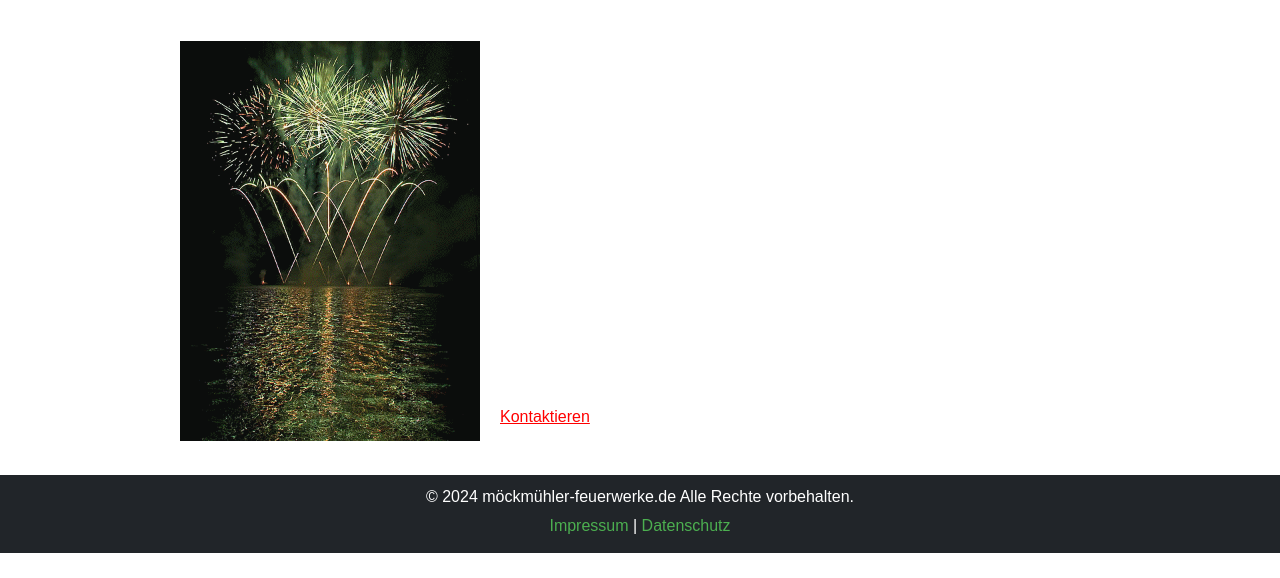
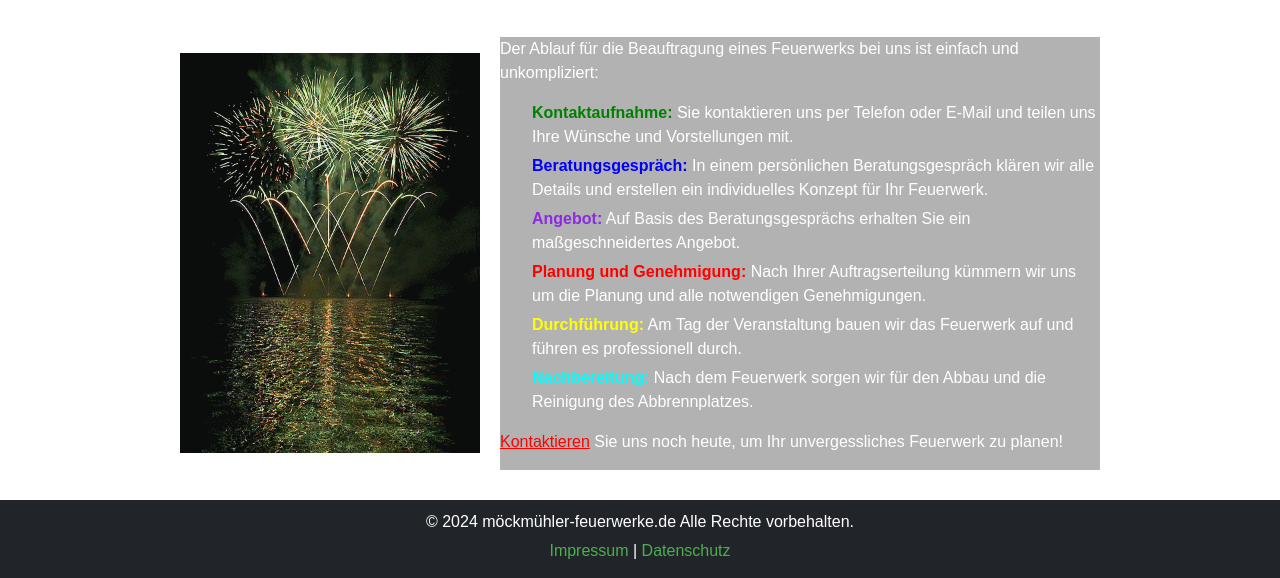
Before and after one commit to Davide131297/Feuerwerk-Website, a plain HTML site: page index.html in a window 1280 px wide. Shown: the part 2432-3010 px from the top of the page. Before the commit the page ends 2985 px from the top, so only its background shows below. Drawn offline with nearby package versions, Linux system fonts and the light colour scheme.

Commit message:
style änderungen

```diff
--- a/css/styleIndex.css
+++ b/css/styleIndex.css
@@ -235,6 +235,36 @@ body {
 .process-content {
     max-width: 600px;
     color: white;
+    background-color: rgba(0, 0, 0, 0.3);
+}
+
+.process-content li {
+    margin-bottom: 5px;
+}
+
+/*Schriftfarben*/
+.green {
+    color: green;
+}
+
+.blue {
+    color: blue;
+}
+
+.blueviolet {
+    color: blueviolet;
+}
+
+.red {
+    color: red;
+}
+
+.yellow {
+    color: yellow;
+}
+
+.aqua {
+    color: aqua;
 }
 
 /* Color Changing Animation */
--- a/index.html
+++ b/index.html
@@ -156,12 +156,12 @@
             <div class="process-content">
                 <p>Der Ablauf für die Beauftragung eines Feuerwerks bei uns ist einfach und unkompliziert:</p>
                 <ol>
-                    <li><strong>Kontaktaufnahme:</strong> Sie kontaktieren uns per Telefon oder E-Mail und teilen uns Ihre Wünsche und Vorstellungen mit.</li>
-                    <li><strong>Beratungsgespräch:</strong> In einem persönlichen Beratungsgespräch klären wir alle Details und erstellen ein individuelles Konzept für Ihr Feuerwerk.</li>
-                    <li><strong>Angebot:</strong> Auf Basis des Beratungsgesprächs erhalten Sie ein maßgeschneidertes Angebot.</li>
-                    <li><strong>Planung und Genehmigung:</strong> Nach Ihrer Auftragserteilung kümmern wir uns um die Planung und alle notwendigen Genehmigungen.</li>
-                    <li><strong>Durchführung:</strong> Am Tag der Veranstaltung bauen wir das Feuerwerk auf und führen es professionell durch.</li>
-                    <li><strong>Nachbereitung:</strong> Nach dem Feuerwerk sorgen wir für den Abbau und die Reinigung des Abbrennplatzes.</li>
+                    <li><strong class="green">Kontaktaufnahme:</strong> Sie kontaktieren uns per Telefon oder E-Mail und teilen uns Ihre Wünsche und Vorstellungen mit.</li>
+                    <li><strong class="blue">Beratungsgespräch:</strong> In einem persönlichen Beratungsgespräch klären wir alle Details und erstellen ein individuelles Konzept für Ihr Feuerwerk.</li>
+                    <li><strong class="blueviolet">Angebot:</strong> Auf Basis des Beratungsgesprächs erhalten Sie ein maßgeschneidertes Angebot.</li>
+                    <li><strong class="red">Planung und Genehmigung:</strong> Nach Ihrer Auftragserteilung kümmern wir uns um die Planung und alle notwendigen Genehmigungen.</li>
+                    <li><strong class="yellow">Durchführung:</strong> Am Tag der Veranstaltung bauen wir das Feuerwerk auf und führen es professionell durch.</li>
+                    <li><strong class="aqua">Nachbereitung:</strong> Nach dem Feuerwerk sorgen wir für den Abbau und die Reinigung des Abbrennplatzes.</li>
                 </ol>
                 <p><a class="color-changing-link" href="kontakt.html">Kontaktieren</a> Sie uns noch heute, um Ihr unvergessliches Feuerwerk zu planen!</p>
             </div>
```
Also changed, not shown: css/stylePreis.css (+14 -0 lines), preise.html (+3 -2 lines).
